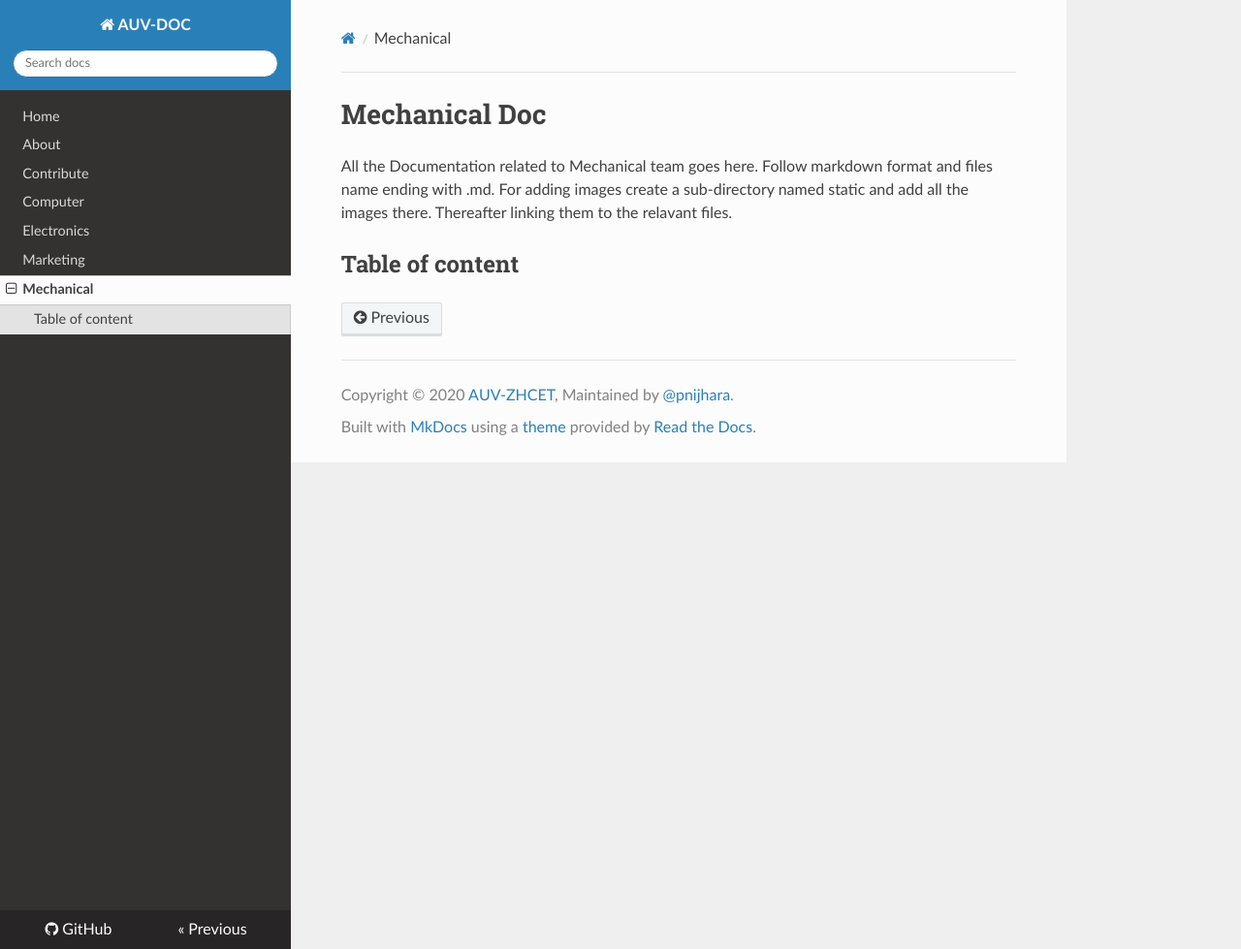
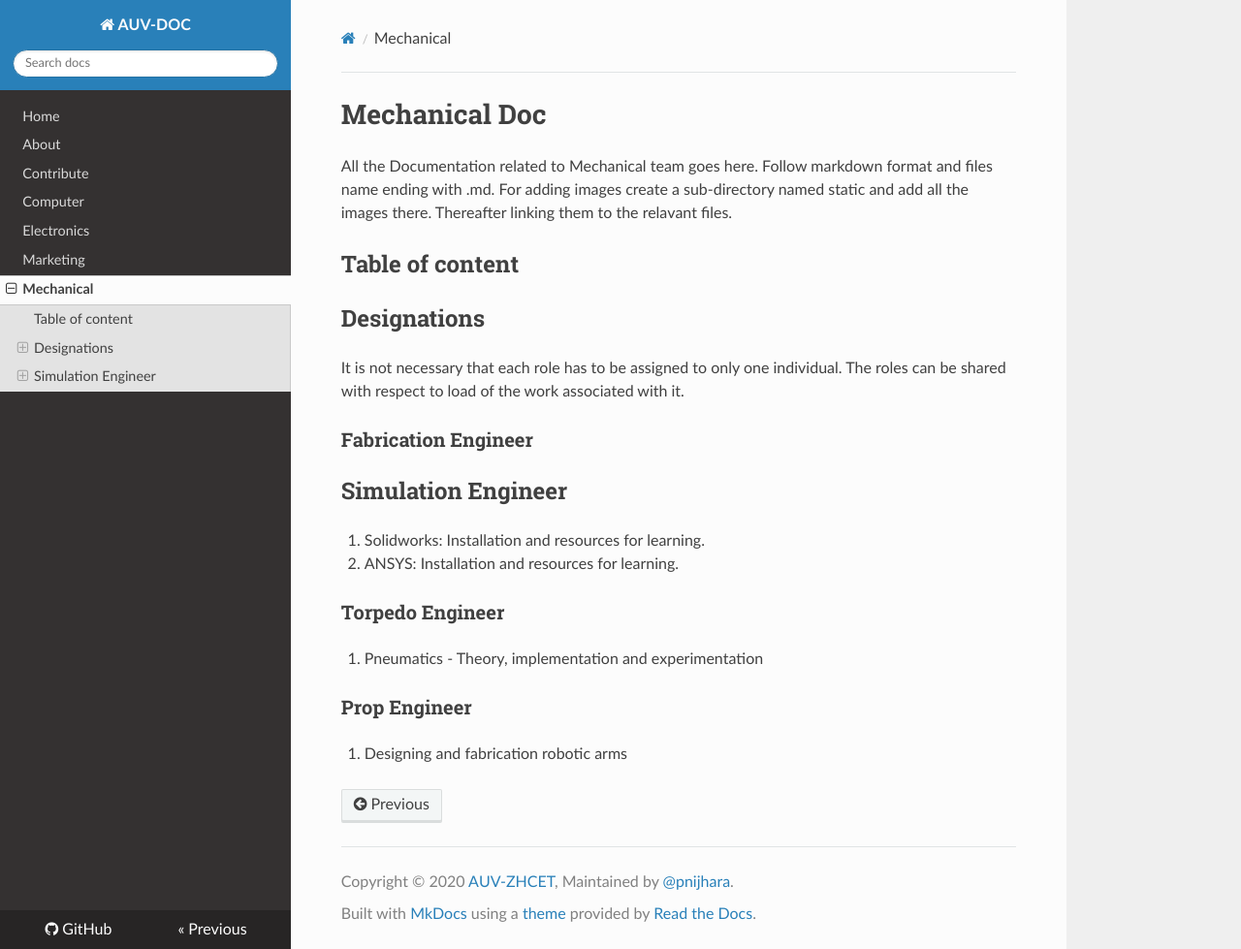
Before and after one commit to auvzhcet/Documentation, an MkDocs documentation site: the page built from docs/mechanical/README.md, in a window 1280 px wide and 979 px high. Shown: the whole window at 97% size. Built offline with MkDocs 1.6.1, drawn with Linux system fonts in a browser that asks for light colours; nearby versions of some CDN libraries.

Commit message:
Add mechanical designations

```diff
--- a/docs/mechanical/README.md
+++ b/docs/mechanical/README.md
@@ -1,5 +1,25 @@
 # Mechanical Doc
+
 All the Documentation related to Mechanical team goes here.
 Follow markdown format and files name ending with .md. For adding images create a sub-directory named static and add all the images there. Thereafter linking them to the relavant files.
 
 ## Table of content
+
+## Designations
+
+It is not necessary that each role has to be assigned to only one individual. The roles can be shared with respect to load of the work associated with it.
+
+### Fabrication Engineer
+
+## Simulation Engineer
+
+1. Solidworks: Installation and resources for learning.
+2. ANSYS: Installation and resources for learning.
+
+### Torpedo Engineer
+
+1. Pneumatics - Theory, implementation and experimentation
+
+### Prop Engineer
+
+1. Designing and fabrication robotic arms
```
